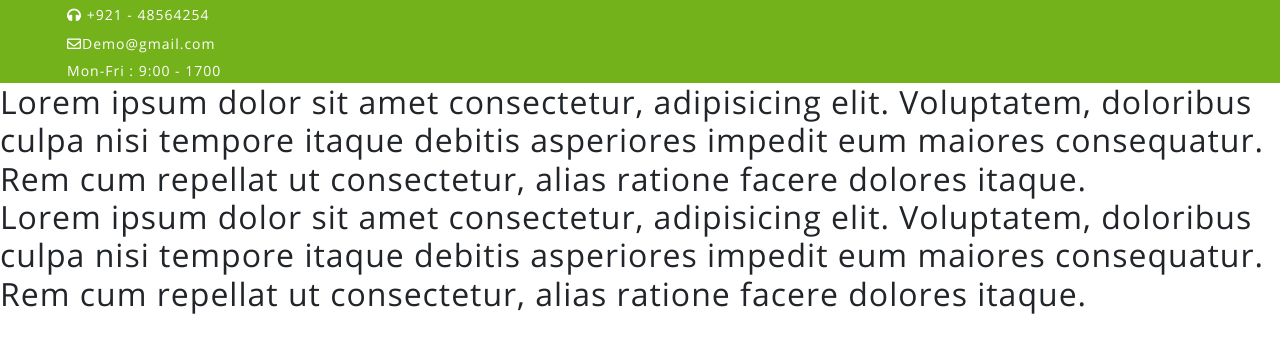
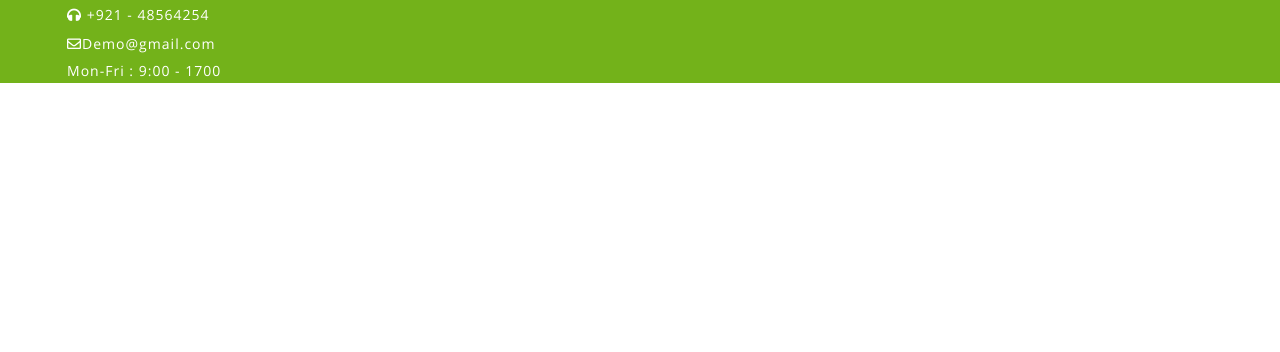
Before and after one commit to nazmulhaque109/psd-to-html, a plain HTML site: page index.html in a window 1280 px wide. Drawn offline with Linux system fonts and the light colour scheme.

Commit message:
lorem clear

```diff
--- a/index.html
+++ b/index.html
@@ -60,11 +60,6 @@
 	=======================================
 	-->
 
-<h2>Lorem ipsum dolor sit amet consectetur, adipisicing elit. Voluptatem, doloribus culpa nisi tempore itaque debitis asperiores impedit eum maiores consequatur. Rem cum repellat ut consectetur, alias ratione facere dolores itaque.</h2>
-
-<h2>Lorem ipsum dolor sit amet consectetur, adipisicing elit. Voluptatem, doloribus culpa nisi tempore itaque debitis asperiores impedit eum maiores consequatur. Rem cum repellat ut consectetur, alias ratione facere dolores itaque.</h2>
-
-
 
 
 	<!--------- jS Here --------->
```
